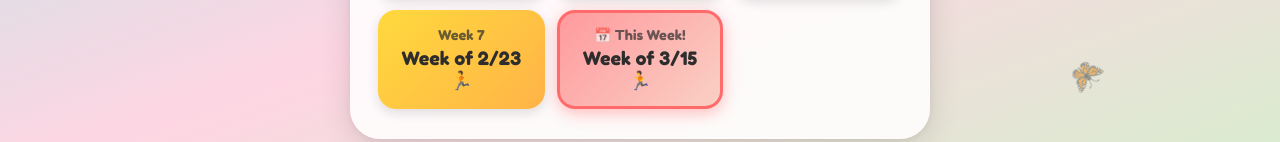
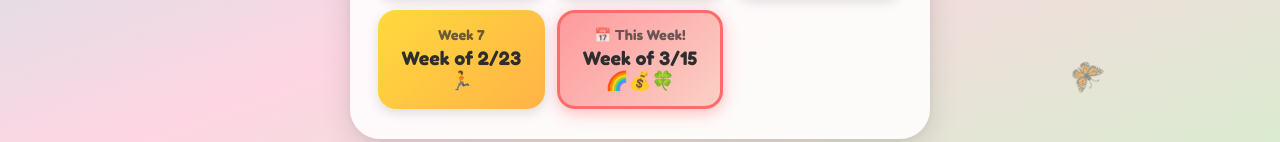
Before and after one commit to dblarsson/SpellingStars, a plain HTML site: page index.html in a window 1280 px wide. Shown: the part 450-592 px from the top of the page. Drawn offline with nearby package versions, Linux system fonts and the light colour scheme.

Commit message:
Update index.html

```diff
--- a/index.html
+++ b/index.html
@@ -695,7 +695,7 @@ const WORD_DATA = {
       { word: "add",     emoji: "➕"  }, { word: "planned", emoji: "📋" },
       { word: "offer",   emoji: "🎁"  }, { word: "was",     emoji: "⏳" }
     ]},
-    { week: 8, theme: "Week of 3/15 🏃", current: true, words: [
+    { week: 8, theme: "Week of 3/15 🌈💰🍀", current: true, words: [
       { word: "swimming", emoji: "🏊" }, { word: "rotten", emoji: "🍂" },
       { word: "hidden", emoji: "🕵️" }, { word: "batter", emoji: "🥣" },
       { word: "shredded", emoji: "🧻" }, { word: "popping", emoji: "🍿" },
```
